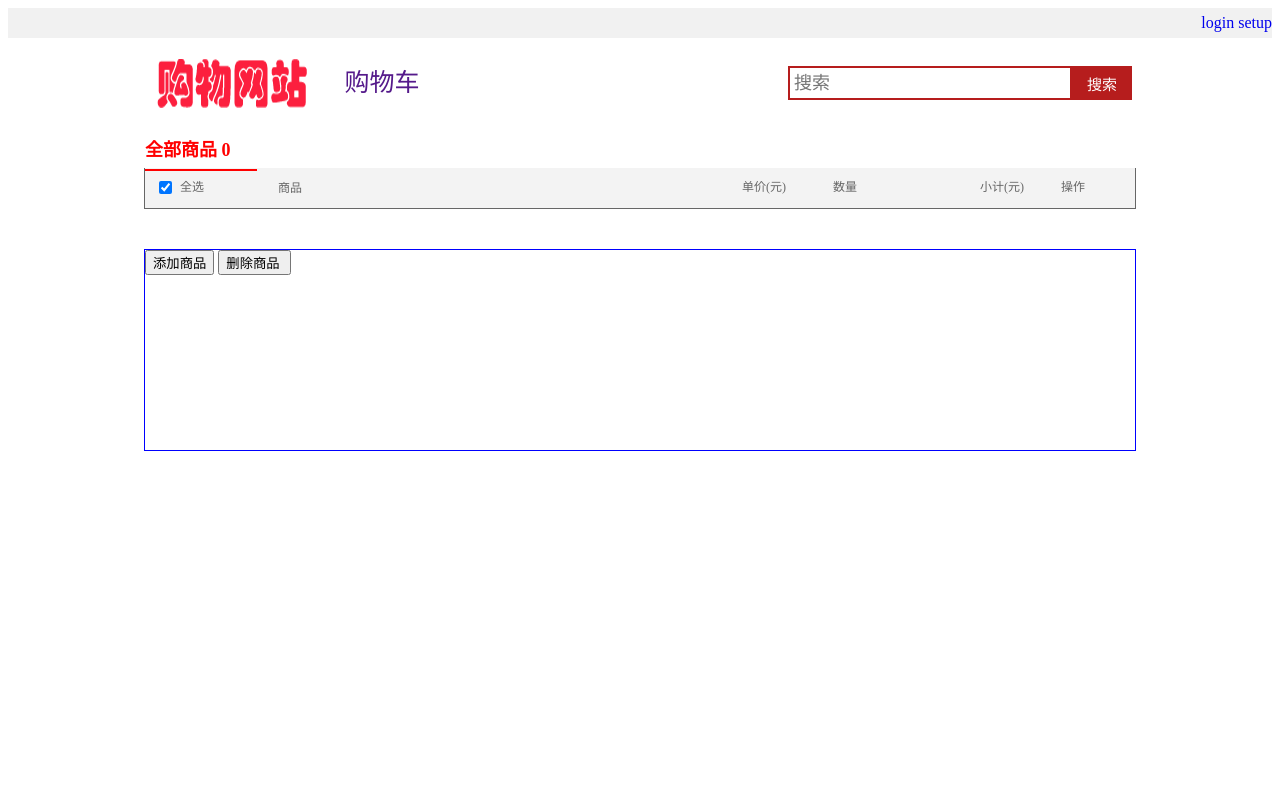
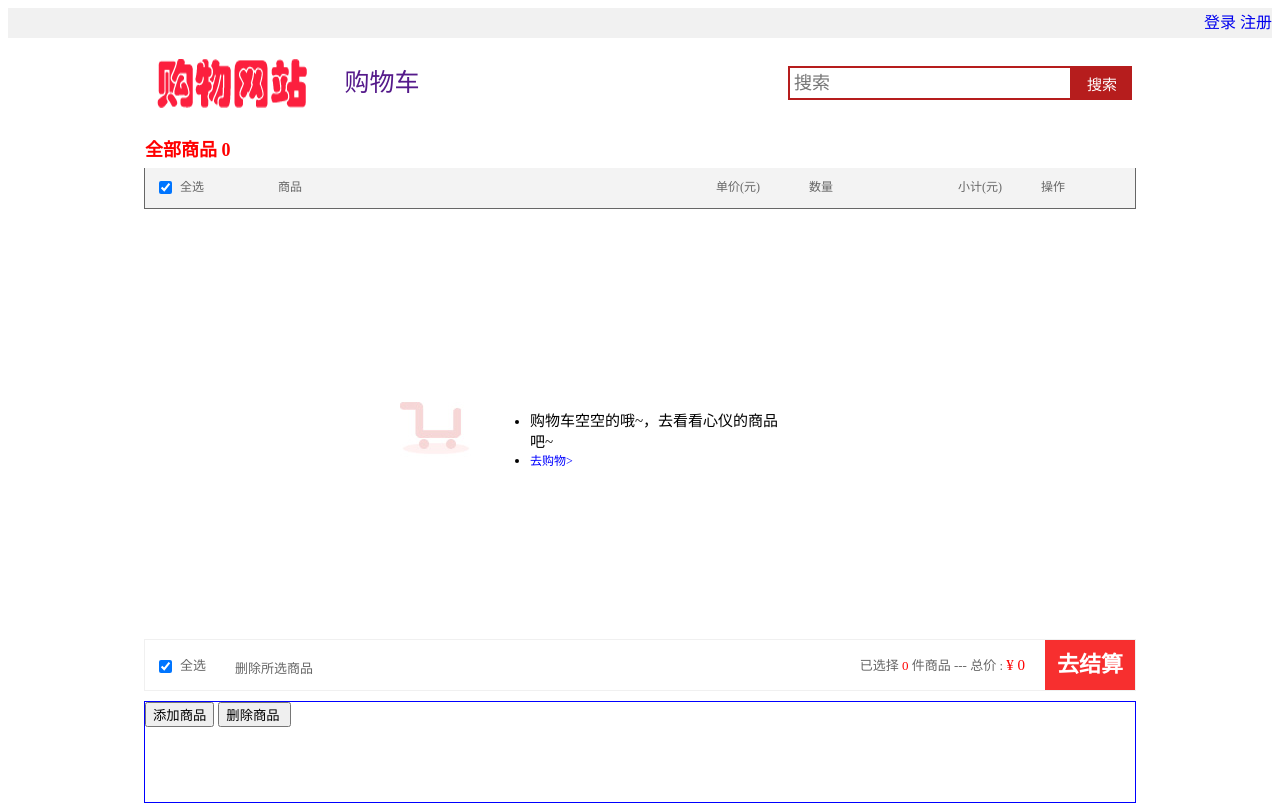
Before and after one commit to joriscai/project-practice, a PHP site: page /DbName/Application/Home/View/ShoppingCart/ in a window 1280 px wide. Before the commit the page ends 451 px from the top, so only its background shows below. Run offline with PHP 8.4, Linux system fonts and the light colour scheme; some libraries are stand-ins or nearby versions.

Commit message:
完善购物车页面

```diff
--- a/Application/Home/View/ShoppingCart/index.html
+++ b/Application/Home/View/ShoppingCart/index.html
@@ -11,8 +11,8 @@
 	<body>
 		<div class="tToolbar">
 			<div style="float:right;">
-				<a href="{:U('Home/User/login')}">login</a>
-				<a href="{:U('Home/User/regedit')}">setup</a>
+				<a href="{:U('Home/User/login')}">登录</a>
+				<a href="{:U('Home/User/regedit')}">注册</a>
 			</div>
 		</div>
 		<div class="header">
@@ -31,22 +31,12 @@
 					<button>搜索</button>
 				</div>
 		</div>
-		<!--<div class="min">
-			<div class="middle">
-				购物车内暂时没有商品
+		<div class="mid_top">
+			<!--显示购物车内有多少件商品的div-->
+			<div class="all_shop" id="all">
 			</div>
 		</div>
-		<div class="mid_b">
-
-		</div>
-		<div class="mid_but">
-
-		</div>-->
-		<div class="mid_top">
-			<div class="all_shop">
-				<b>全部商品   0</b>
-			</div>
-		</div>
+		<!--商品表头-->
 		<div class="mid2">
 			<div class="m_checkbox">
 				<div class="che">
@@ -71,11 +61,30 @@
 				操作
 			</div>
 		</div>
-		<div class="mid_bor" id="c">
+		<!--显示商品-->
+		<div id="show">
 		</div>
 		<div class="mid_buttom">
-			<input type="button" value="添加商品"  id="a"/>
-			<input type="button" value="删除商品 "  id="b"/>
+			<div class="m_checkbox">
+				<div class="che">
+					<input type="checkbox" checked="checked" />
+				</div>
+				全选
+			</div>
+			<div class="deleGood">
+				<a id="detelegood" href="#none">删除所选商品</a>
+			</div>
+			<!--显示商品总价-->
+			<div class="acc_text" id = "ac">
+
+			</div>
+			<div class="account_button">
+				<a id="account" href="#none"><b>去结算</b></a>
+			</div>
+		</div>
+		<div class="buttom">
+			<input type="button" value="添加商品"  id="addGoods"/>
+			<input type="button" value="删除商品 "  id="deteleGoods"/>
 		</div>
 	</body>
 </html>
--- a/Public/CSS/ShoppingCart/ShoppingCart.css
+++ b/Public/CSS/ShoppingCart/ShoppingCart.css
@@ -64,7 +64,7 @@ a {
 	font-size: 15px;
 	margin-right: 3px;
 }
-/*.min {
+.min {
 	position: relative;
 	background-image: url(../../img/Shopping_bg.png);
 	top: 10px;
@@ -72,9 +72,29 @@ a {
 	border: 0px #00f solid;
 	width: 990px;
 	height: 400px;
+	text-align: left;
+	font-size: 15px;
 }
 
-.middle {
+.min .show_text {
+	position: relative;
+	top: 175px;
+	width: 300px;
+	height: auto;
+	margin: 0px auto;
+	border: 0px #00f solid;
+}
+
+.show_text a {
+	color: #00f;
+	font-size: 12px;
+}
+.show_text a:hover {
+	color: #ff0000;
+	text-decoration: underline;
+}
+
+/*.middle {
 	position: relative;
 	border: 0px #00f solid;
 	top: 155px;
@@ -130,6 +150,7 @@ a {
 }
 
 .mid2 {
+	position: relative;
 	margin: 20px auto 0px;
 	width: 990px;
 	height: 40px;
@@ -142,6 +163,9 @@ a {
 }
 
 .mid2 .m_checkbox {
+	position: absolute;
+	left: 0px;
+	top: 0px;
 	width: 122px;
 	height: 18px;
 	line-height: 18px;
@@ -151,65 +175,67 @@ a {
 }
 
 .mid2 .m_goods {
-	position: relative;
+	position: absolute;
 	display: inline-block;
 	width: 280px;
-	left: 98px;
-	top: -34px;
+	height: 28px;
+	left: 133px;
+	top: 0px;
 	border: 0px #00f solid;
+	line-height: 38px;
 }
 .mid2 .m_props {
-	position: relative;
+	position: absolute;
 	display: inline-block;
 	width: 100px;
-	height: 30px;
-	left: 113px;
-	top: -23px;
+	height: 28px;
+	left: 414px;
+	top: 0px;
 	border: 0px #00f solid;
 }
 .mid2 .m_price {
-	position: relative;
+	position: absolute;
 	display: inline-block;
 	width: 100px;
-	height: 30px;
-	left: 120px;
-	top: -35px;
+	height: 28px;
+	left: 515px;
+	top: 0px;
 	border: 0px #00f solid;
 	text-align: right;
-	line-height: 30px;
+	line-height: 38px;
 }
 .mid2 .m_quantity {
-	position: relative;
+	position: absolute;
 	display: inline-block;
 	width: 120px;
-	height: 30px;
-	left: 116px;
-	top: -35px;
+	height: 28px;
+	left: 616px;
+	top: 0px;
 	border: 0px #00f solid;
 	text-align: center;
-	line-height: 30px;
+	line-height: 38px;
 }
 .mid2 .m_sum {
-	position: relative;
+	position: absolute;
 	display: inline-block;
 	width: 120px;
-	height: 30px;
-	left: 112px;
-	top: -35px;
+	height: 28px;
+	left: 737px;
+	top: 0px;
 	border: 0px #00f solid;
 	text-align: right;
-	line-height: 30px;
+	line-height: 38px;
 }
 .mid2 .m_action {
-	position: relative;
+	position: absolute;
 	display: inline-block;
 	width: 100px;
-	height: 30px;
-	left: 108px;
-	top: -35px;
+	height: 28px;
+	left: 858px;
+	top: 0px;
 	border: 0px #00f solid;
 	text-align: center;
-	line-height: 30px;
+	line-height: 38px;
 }
 
 .m_checkbox .che {
@@ -239,9 +265,76 @@ a {
 
 .mid_buttom {
 	position: relative;
+	border: 1px #f0f0f0 solid;
+	margin: 0px auto;
+	width: 990px;
+	height: 50px;
+	top: 15px;
+	font-size: 13px;
+	color: #666;
+}
+
+.mid_buttom .m_checkbox{
+	position: absolute;
+	top: 0px;
+	left: 0px;
+	width: 60px;
+	height: 18px;
+	line-height: 18px;
+	padding-top: 17px;
+	padding-left: 10px;
+	border: 0px #00f solid;
+}
+.mid_buttom .deleGood {
+	position: absolute;
+	display: inline-block;
+	left: 90px;
+	top: 18px;
+	width: 300px;
+	height: 20px;
+	border: 0px #00f solid;
+}
+.deleGood a {
+	color: #666;
+}
+.deleGood a:hover {
+	color: #ff0000;
+}
+
+.mid_buttom .account_button {
+	position: absolute;
+	display: inline-block;
+	top: 0px;
+	right: 0px;
+	width: 90px;
+	height: 50px;
+	background-color: #f72f2f;
+	text-align: center;
+	font-size: 22px;
+	line-height: 50px;
+}
+.account_button a {
+	color: #fff;
+}
+
+.mid_buttom .acc_text {
+	position: absolute;
+	display: inline-block;
+	top: 0px;
+	right: 110px;
+	width: 400px;
+	height: 50px;
+	/*background-color: #31B0D5;*/
+	text-align: right;
+	font-size: 13px;
+	line-height: 50px;
+}
+
+.buttom {
+	position: relative;
 	border: 1px #00f solid;
 	margin: 0px auto;
 	width: 990px;
-	height: 200px;
-	top: 15px;
+	height: 100px;
+	top: 25px;
 }
--- a/Public/JS/ShoppingCart/ShoppingCart.js
+++ b/Public/JS/ShoppingCart/ShoppingCart.js
@@ -1,16 +1,77 @@
-var i=0;
+
+var i = localStorage.length;
 $(function(){
-	$("#a").click(
+	judge();
+	for(var j = 0; j < localStorage.length; j++)
+	{
+		var key = localStorage.key(j);
+		var value = localStorage.getItem(key);
+		$("#show").append(value);
+	}
+	$("#addGoods").click(
 		function(){
-			var text =$("<div class='mid_main' id="+i+">"+
+			var text ="<div class='mid_main' id="+i+">"+
 
-						"</div>");
+					  "</div>";
 			i=i+1;
-			$("#c").append(text);
+			var time = new Date().getTime();
+			localStorage.setItem(time ,text);
+			judge();
+			$("#show").append(text);
 		});
 
-	$("#b").click(function(){
-		$("#"+(i-1)+"").remove();
-		i=i-1;
+	$("#deteleGoods").click(
+		function(){
+			if(i == 0)
+			{
+				alert("请选择至少一件商品！");
+			}
+			else
+			{
+				$("#"+(i-1)+"").remove();
+				i=i-1;
+				judge();
+				var key = localStorage.key(i);
+				localStorage.removeItem(key);
+			}
 	});
+
+	$("#detelegood").click(
+		function(){
+			if(i == 0)
+			{
+				alert("请选择至少一件商品！");
+			}
+		}
+	)
+	$("#account").click(
+		function(){
+			alert("...");
+		}
+	)
+
 });
+
+function judge()
+{
+	if(i == 0)
+	{
+		var t = "<div class='min' id='none'>"+
+				"<div class='show_text'>"+
+				"<ul><li>购物车空空的哦~，去看看心仪的商品吧~</li>"+
+				"<li><a href='../'>去购物></li></ul>"+
+				"</div></div>";
+		$("#show").append(t);
+	}
+	else
+	{
+		$("#none").remove();
+	}
+	var allgood = "<b>全部商品   "+i+"</b>";
+	var coun = "已选择  <span style='color: #ff0000;'>"+i+
+				"</span>  件商品  --- 总价  : <span style='color: #ff0000; font-size: 15px;'>¥ "+i*10+"</span>";
+	$("#ac").empty();
+	$("#all").empty();
+	$("#ac").append(coun);
+	$("#all").append(allgood);
+}
```
